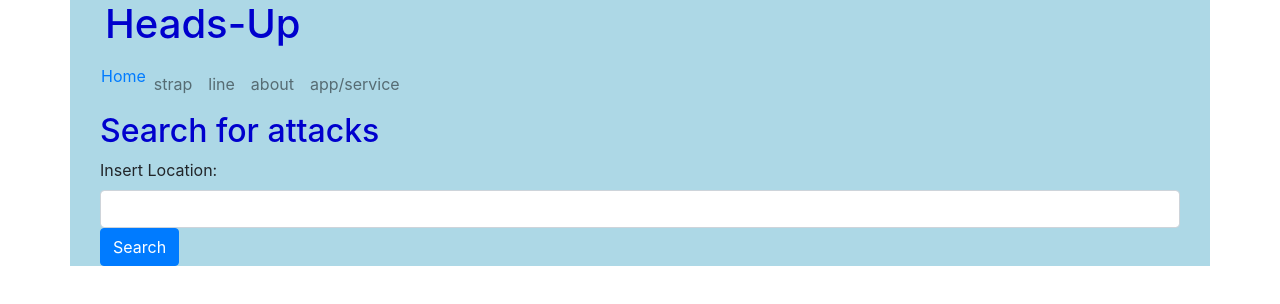
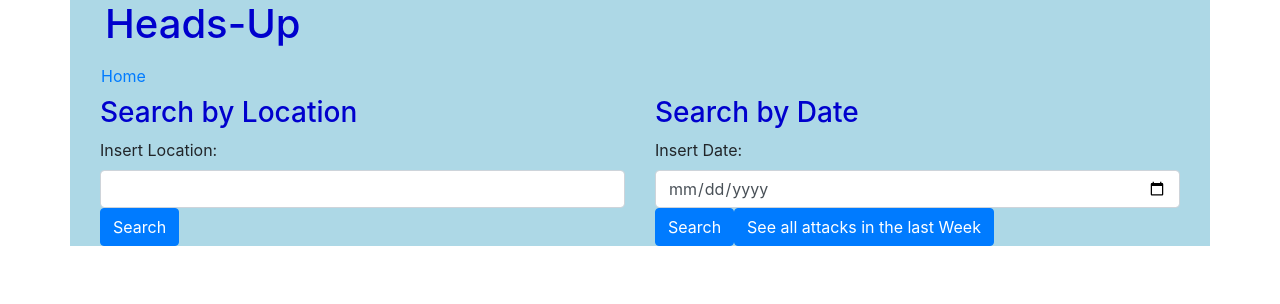
Before and after one commit to gemmaburke/heads-up, a React (Create React App) app in the folder client/: page /search in a window 1280 px wide. Shown: the top 304 px of the page. Built offline with nearby package versions, Linux system fonts and the light colour scheme.

Commit message:
Forms are working on front-end

```diff
--- a/client/src/App.css
+++ b/client/src/App.css
@@ -19,10 +19,6 @@ h2 {
 
 h3 {
     color: mediumblue;
-}
-
-Nav {
-    display: inline;
 }
 
 .container2 {
--- a/client/src/App.js
+++ b/client/src/App.js
@@ -20,14 +20,14 @@ import { withRouter, Router } from "react-router";
 class App extends React.Component {
   render(){
     return (
-      <Container className="container">
+      <Container fluid className="container">
         <h1>Heads-Up</h1>
         <Navbar>
           <Nav>
             <Nav.Item as="li">
               <NavLink to="/" exact activeClassName="selected">Home</NavLink>
             </Nav.Item>
-            <Nav.Item as="li">
+            {/*<Nav.Item as="li">
               <Nav.Link to="/strap" activeClassName="selected">strap</Nav.Link>
             </Nav.Item>
             <Nav.Item as="li">
@@ -38,9 +38,10 @@ class App extends React.Component {
             </Nav.Item>
             <Nav.Item as="li">
               <Nav.Link to="/appservice" activeClassName="selected">app/service</Nav.Link>
-            </Nav.Item>
+    </Nav.Item>*/}
           </Nav>
         </Navbar>
+
         <Switch>
 
           <Route path='/' exact>
--- a/client/src/Components/Alerts.js
+++ b/client/src/Components/Alerts.js
@@ -3,17 +3,51 @@ import Form from 'react-bootstrap/Form';
 import Button from 'react-bootstrap/Button';
 
 class Alerts extends React.Component {
+    constructor(props) {
+        super(props);
+        this.state = {
+            email: '',
+            location: ''
+        }
+    }
+
+    handleChange = (event) => {
+        const {target: {name, value}} = event;
+        this.setState({
+            [name]: value
+        });
+        console.log(this.state)
+    }
+
+    handleSubmit = (event) => {
+        event.preventDefault();
+        const {target: {name, value}} = event;
+        this.setState({
+            [name]: value
+        });
+        console.log(this.state)
+    }
+
     render() {
         return (
             <div>
                 <h2>Register for Alerts</h2>
-                <Form>
+                <Form onSubmit={(e) => this.handleSubmit(e)}>
                     <Form.Group>
-                        <Form.Label for="email">Insert Your Email-Address</Form.Label>
-                            <Form.Control type="email" />
-                        <Form.Label for="address">Insert Address Or Pin Location On the Map</Form.Label>
-                            <Form.Control type="text" />
-                        <iframe src="https://www.google.com/maps/embed?pb=!1m18!1m12!1m3!1d2427.6329504891823!2d13.411117315697119!3d52.5219813798145!2m3!1f0!2f0!3f0!3m2!1i1024!2i768!4f13.1!3m3!1m2!1s0x47a84e1edb11286f%3A0x30fc01c366e4166e!2sAlexanderplatz!5e0!3m2!1spt-PT!2sde!4v1601994500532!5m2!1spt-PT!2sde" width="600" height="450" frameborder="0" allowfullscreen="" aria-hidden="false" tabindex="0"></iframe>
+                        <Form.Label htmlFor="email">Insert Your Email-Address</Form.Label>
+                            <Form.Control
+                                name="email"
+                                type="email"
+                                value={this.state.email}
+                                onChange={(e) => this.handleChange(e)}
+                            />
+                        <Form.Label htmlFor="address">Insert Address</Form.Label>
+                            <Form.Control
+                                name="location"
+                                type="text"
+                                value={this.state.location}
+                                onChange={(e) => this.handleChange(e)}
+                            />
                         <br />
                         <Button type="submit">Submit</Button>
                     </Form.Group>
--- a/client/src/Components/HomeView.js
+++ b/client/src/Components/HomeView.js
@@ -20,11 +20,11 @@ class HomeView extends React.Component {
                             <NavLink to="/addentry" activeClassName="selected">Add entry</NavLink>
                         </Nav.Item>
                     </Nav>
-                    <iframe src="https://www.google.com/maps/embed?pb=!1m18!1m12!1m3!1d9710.53180195673!2d13.404551268134107!3d52.5219813798145!2m3!1f0!2f0!3f0!3m2!1i1024!2i768!4f13.1!3m3!1m2!1s0x47a84e1edb11286f%3A0x30fc01c366e4166e!2sAlexanderplatz!5e0!3m2!1spt-PT!2sde!4v1601816144027!5m2!1spt-PT!2sde" width="600" height="450" frameborder="0" allowfullscreen="" aria-hidden="false" tabindex="0"></iframe>
+                    <iframe src="https://www.google.com/maps/embed?pb=!1m18!1m12!1m3!1d9710.53180195673!2d13.404551268134107!3d52.5219813798145!2m3!1f0!2f0!3f0!3m2!1i1024!2i768!4f13.1!3m3!1m2!1s0x47a84e1edb11286f%3A0x30fc01c366e4166e!2sAlexanderplatz!5e0!3m2!1spt-PT!2sde!4v1601816144027!5m2!1spt-PT!2sde" width="600" height="450" frameBorder="0" allowFullScreen="" aria-hidden="false" tabIndex="0"></iframe>
                 </div>
                 <div className="container3">
                     <Nav>
-                        <Row md={4}>
+                        <Row>
                             <Col>
                                 <Nav.Item as="li">
                                     <Button className="rounded-circle" variant="light"><NavLink to="/support" activeClassName="selected"><span className="symbol">&hearts;</span></NavLink></Button>
--- a/client/src/Components/InsertEntry.js
+++ b/client/src/Components/InsertEntry.js
@@ -5,20 +5,68 @@ import Button from 'react-bootstrap/Button';
 
 
 class InsertEntry extends React.Component {
+    constructor(props) {
+        super(props);
+        this.state= {
+            date: '',
+            time: '',
+            location: '',
+            description: ''
+        }
+    }
+
+    handleChange = (event) => {
+        const {target: {name, value}} = event;
+        this.setState({
+            [name]: value
+        });
+        console.log(this.state)
+    };
+
+    handleSubmit = (event) => {
+        event.preventDefault();
+        //console.log("Hello")
+        const {target: {name, value}} = event;
+        this.setState({
+            [name]: value
+        });
+        console.log(this.state)
+    }
+
     render() {
         return (
             <Container>
                 <h2>Add New Entry</h2>
-                <Form>
+                <Form onSubmit={(e) => this.handleSubmit(e)}>
                     <Form.Group>
-                        <Form.Label for="date">Aproximate Date:</Form.Label>
-                            <Form.Control type="date" />
-                        <Form.Label for="time">Aproximate Time:</Form.Label>
-                            <Form.Control type="time" />
-                        <Form.Label for="location">Location:</Form.Label>
-                            <Form.Control type="text" />
-                        <Form.Label for="description">Description of subject:</Form.Label>
-                            <Form.Control as="textarea" rows="4" />
+                        <Form.Label htmlFor="date">Aproximate Date:</Form.Label>
+                            <Form.Control
+                                name="date"
+                                type="date"
+                                value={this.state.date}
+                                onChange={(e) => this.handleChange(e)}
+                            />
+                        <Form.Label htmlFor="time">Aproximate Time:</Form.Label>
+                            <Form.Control
+                                name="time"
+                                type="time"
+                                value={this.state.time}
+                                onChange={(e) => this.handleChange(e)}
+                            />
+                        <Form.Label htmlFor="location">Location:</Form.Label>
+                            <Form.Control
+                                name="location"
+                                type="text"
+                                value={this.state.location}
+                                onChange={(e) => this.handleChange(e)}
+                            />
+                        <Form.Label htmlFor="description">Description of subject:</Form.Label>
+                            <Form.Control
+                                name="description"
+                                as="textarea"
+                                rows="2"
+                                value={this.state.description}
+                                onChange={(e) => this.handleChange(e)} />
                         <Button type="submit">Submit</Button>
                     </Form.Group>
                 </Form>
--- a/client/src/Components/Search.js
+++ b/client/src/Components/Search.js
@@ -2,18 +2,92 @@ import React from 'react';
 import Form from 'react-bootstrap/Form';
 import Button from 'react-bootstrap/Button';
 import Container from 'react-bootstrap/Container';
+import Row from 'react-bootstrap/Row';
+import Col from 'react-bootstrap/Col';
+
+const TEST = [
+    {date: 1-10-2020, time: "10:00", location: "Central Station", description: "Tall guy, dressed in black, looked 50 yeard old"},
+    {date: 7-10-2020, time: "23:00", location: "Hyde Park", description: "they looked blonde and had a lot of strength"}
+]
 
 class Search extends React.Component {
+    constructor(props){
+        super(props);
+        this.state={
+            attacks: TEST,
+            location: '',
+            date: ''
+        };
+    }
+
+    handleChange = (event) => {
+        this.setState({
+            location: event.target.value
+        });
+        //console.log(this.state.location)
+    };
+
+    handleChange2 = (event) => {
+        this.setState({
+            date: event.target.value
+        });
+        //console.log(this.state.location)
+    };
+
+    handleSubmit = (event, location) => {
+        event.preventDefault();
+        this.setState({
+            location: location
+        })
+        for (let a = 0; a < this.state.attacks.length; a++) {
+            for (let b = 0; b < this.state.attacks.length[a]; b++) {
+                console.log(this.state.attacks[b])
+            }
+        }
+        console.log(this.state.location)
+    }
+
+    handleSubmit2 = (event, date) => {
+        event.preventDefault();
+        this.setState({
+            date: date
+        })
+        console.log(this.state)
+    }
+
     render() {
-        return (
+        return(
             <Container>
-                <h2>Search for attacks</h2>
+                <Row>
+                    <Col>
+                <h3>Search by Location</h3>
+                <Form onSubmit={(e, l) => this.handleSubmit(e, l)}>
+                    <Form.Label htmlFor="location">Insert Location:</Form.Label>
+                    <Form.Control
+                        name="location"
+                        type="text"
+                        value={this.state.location}
+                        onChange={(e) => this.handleChange(e)}
+                    />
+                    <Button type="submit">Search</Button>
+                </Form>
+                </Col>
+                <Col>
+                <h3>Search by Date</h3>
+                <Form onSubmit={(e, d) => this.handleSubmit2(e, d)}>
+                    <Form.Label htmlFor="date">Insert Date:</Form.Label>
+                    <Form.Control
+                        name="date"
+                        type="date"
+                        value={this.state.date}
+                        onChange={(e) => this.handleChange2(e)}
+                    />
+                    <Button type="submit">Search</Button>
+                    <Button>See all attacks in the last Week</Button>
+        </Form>
 
-                <Form>
-                    <Form.Label for="location">Insert Location:</Form.Label>
-                    <Form.Control type="text" />
-                    <Button>Search</Button>
-                </Form>
+                </Col>
+                </Row>
             </Container>
         )
     }
```
Also changed, not shown: 1 other file (tests, documents, lock files or other folders).
